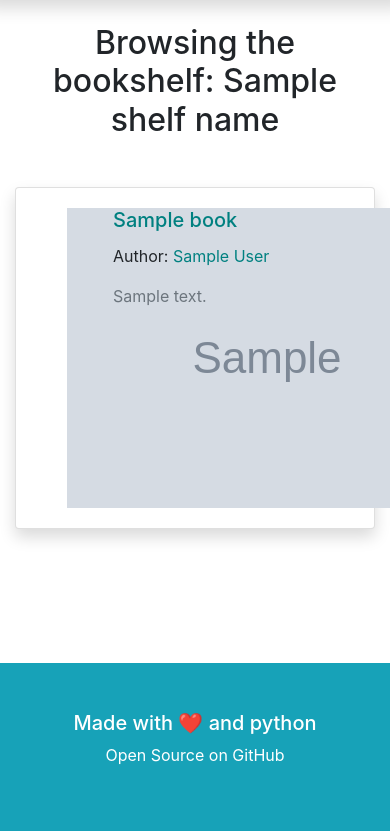
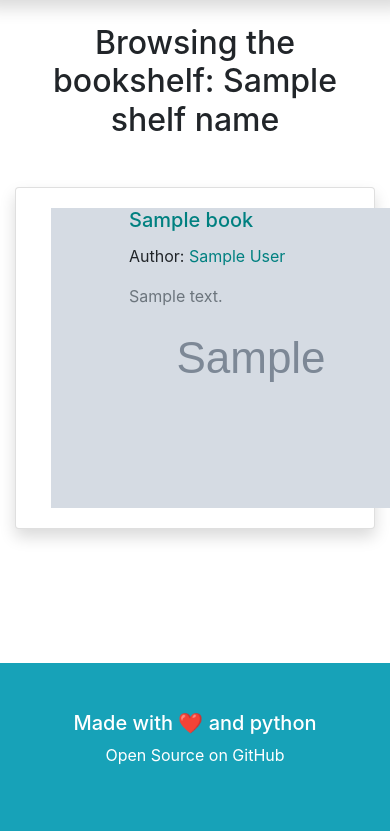
Before and after one commit to dheerajreal/DjangoBookShelfBrowser, a Django app: template templates/shelf/shelf.html in a window 390 px wide; the page is wider, and only the part inside the window is pictured. Shown: the part 116-947 px from the top of that part. Run offline with Django 3.2, Linux system fonts and the light colour scheme; the template is opened without the code that fills it: most values are stand-ins (such as "Sample title", 1, 10 or a date in 2020); grey boxes marked "Sample" are stand-in pictures; some libraries are stand-ins or nearby versions.

Commit message:
improve ui on mobile

```diff
--- a/templates/shelf/shelf.html
+++ b/templates/shelf/shelf.html
@@ -15,7 +15,7 @@
 <div class="shadow card text-left col-12 col-md-8 mx-auto mt-5">
   <div class="card-body">
     <div class="row">
-      <div class="col-1 mx-3">
+      <div class="col-1 mr-5">
         <img src="{{book.image}}" alt="{{book.name}}" class="float-left">
       </div>
       <div class="col">
```
